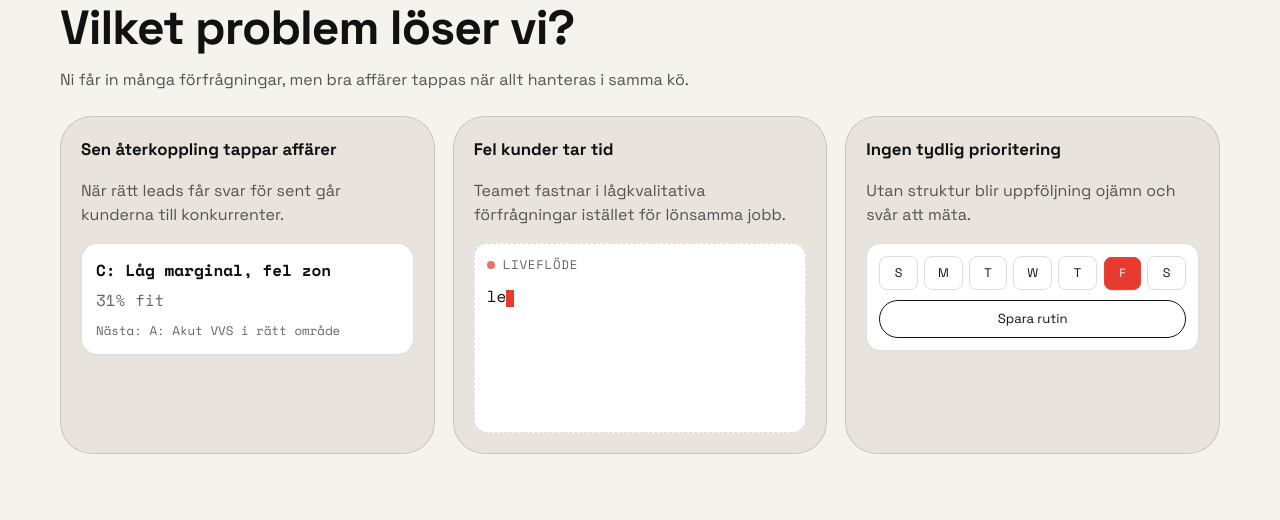
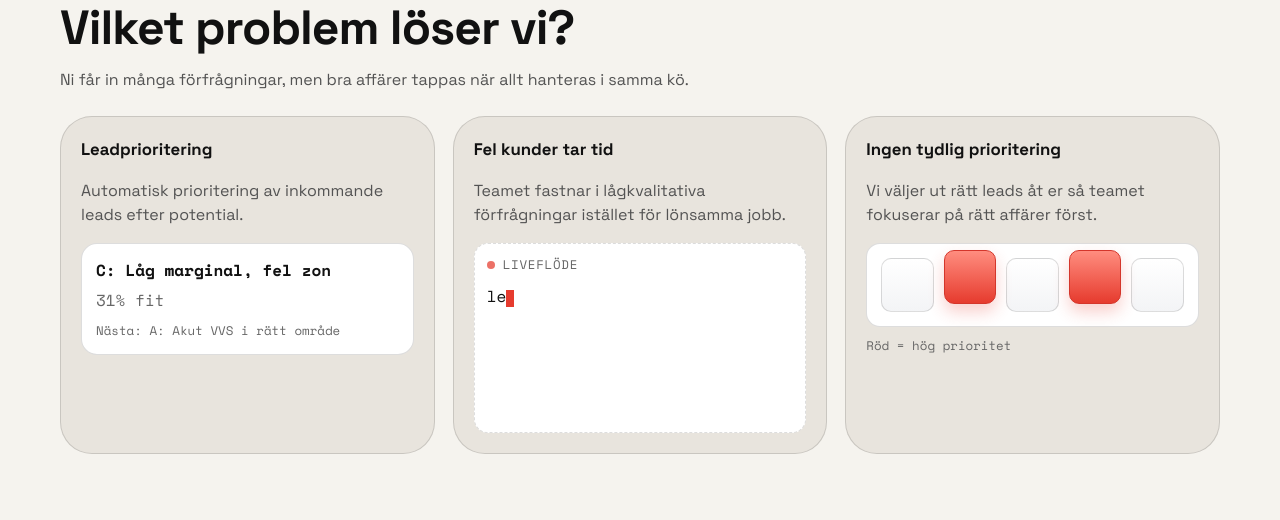
Before and after one commit to bobbygaerd/offertpilot-landing, a plain HTML site: page index.html in a window 1280 px wide. Shown: the part 886-1406 px from the top of the page. Drawn offline with nearby package versions, Linux system fonts and the light colour scheme; animation ran at ten frames a second.

Commit message:
Restore Leadprioritering copy and replace low-priority graphic with 5-box priority visual

```diff
--- a/index.html
+++ b/index.html
@@ -76,12 +76,10 @@
     .typing{margin-top:10px;white-space:pre-wrap;min-height:120px}
     .cursor{display:inline-block;width:8px;height:1.05em;background:var(--accent);vertical-align:middle;animation:blink .9s step-end infinite}
 
-    .sched{margin-top:12px;background:#fff;border:1px solid var(--line);border-radius:14px;padding:12px}
-    .week{display:grid;grid-template-columns:repeat(7,1fr);gap:6px}
-    .d{padding:7px 0;text-align:center;border:1px solid var(--line);border-radius:8px;font-size:.78rem}
-    .d.active{background:var(--accent);color:#fff;border-color:var(--accent)}
-    .save{margin-top:10px;border:1px solid var(--dark);padding:8px;border-radius:999px;text-align:center;font-size:.82rem}
-    .cursor-dot{position:absolute;width:12px;height:12px;border:2px solid #111;border-radius:50%;background:#fff;pointer-events:none;transform:translate(-50%,-50%);opacity:0}
+    .pick-row{margin-top:14px;display:grid;grid-template-columns:repeat(5,1fr);gap:10px;align-items:end;background:#fff;border:1px solid var(--line);border-radius:14px;padding:14px}
+    .pick-box{height:54px;border:1px solid var(--line);border-radius:10px;background:linear-gradient(180deg,#fff,#f3f4f6);transition:.25s ease}
+    .pick-box.pick-hot{background:linear-gradient(180deg,#ff8d7f,#e63b2e);border-color:#d4362b;transform:translateY(-8px);box-shadow:0 8px 16px rgba(230,59,46,.24)}
+    .pick-caption{margin-top:10px;font-size:.78rem;color:#666}
 
     .manifesto{background:#111;color:#f5f3ee;position:relative;overflow:hidden}
     .manifesto::before{content:"";position:absolute;inset:0;background:url('https://images.unsplash.com/photo-1464822759023-fed622ff2c3b?auto=format&fit=crop&w=1800&q=80') center/cover no-repeat;opacity:.16;transform:scale(1.08)}
@@ -161,8 +159,8 @@
 
       <div class="features">
         <article class="artifact">
-          <h3>Sen återkoppling tappar affärer</h3>
-          <p class="sub">När rätt leads får svar för sent går kunderna till konkurrenter.</p>
+          <h3>Leadprioritering</h3>
+          <p class="sub">Automatisk prioritering av inkommande leads efter potential.</p>
           <div class="shuffle-stack" id="shuffle"></div>
         </article>
 
@@ -177,14 +175,15 @@
 
         <article class="artifact" style="position:relative">
           <h3>Ingen tydlig prioritering</h3>
-          <p class="sub">Utan struktur blir uppföljning ojämn och svår att mäta.</p>
-          <div class="sched" id="schedBox">
-            <div class="week">
-              <div class="d">S</div><div class="d">M</div><div class="d">T</div><div class="d">W</div><div class="d">T</div><div class="d">F</div><div class="d">S</div>
-            </div>
-            <div class="save">Spara rutin</div>
+          <p class="sub">Vi väljer ut rätt leads åt er så teamet fokuserar på rätt affärer först.</p>
+          <div class="pick-row" aria-label="Leadurval">
+            <div class="pick-box"></div>
+            <div class="pick-box pick-hot"></div>
+            <div class="pick-box"></div>
+            <div class="pick-box pick-hot"></div>
+            <div class="pick-box"></div>
           </div>
-          <div class="cursor-dot" id="cursorDot"></div>
+          <div class="pick-caption mono">Röd = hög prioritet</div>
         </article>
       </div>
     </div>
@@ -326,26 +325,6 @@
     }
     tick();
 
-    // Scheduler cursor
-    const dot=document.getElementById('cursorDot');
-    const days=[...document.querySelectorAll('.week .d')];
-    function runSched(){
-      days.forEach(d=>d.classList.remove('active'));
-      const target=days[5];
-      const box=target.getBoundingClientRect();
-      const host=document.getElementById('schedBox').getBoundingClientRect();
-      dot.style.opacity=1;
-      gsap.set(dot,{x:host.left+12,y:host.top+12});
-      gsap.to(dot,{x:box.left+box.width/2,y:box.top+box.height/2,duration:.8,ease:'power2.inOut',onComplete:()=>{
-        target.classList.add('active');
-        gsap.to(target,{scale:.95,duration:.12,yoyo:true,repeat:1});
-        const save=document.querySelector('.save').getBoundingClientRect();
-        gsap.to(dot,{x:save.left+save.width/2,y:save.top+save.height/2,duration:.7,delay:.2,ease:'power2.inOut',onComplete:()=>{
-          gsap.to(dot,{opacity:0,duration:.35});
-        }});
-      }});
-    }
-    setInterval(runSched,3000); setTimeout(runSched,800);
 
     // Arbetsflöde: Sticky Stacking Archive (3 full-screen cards)
     const mm = gsap.matchMedia();
```
